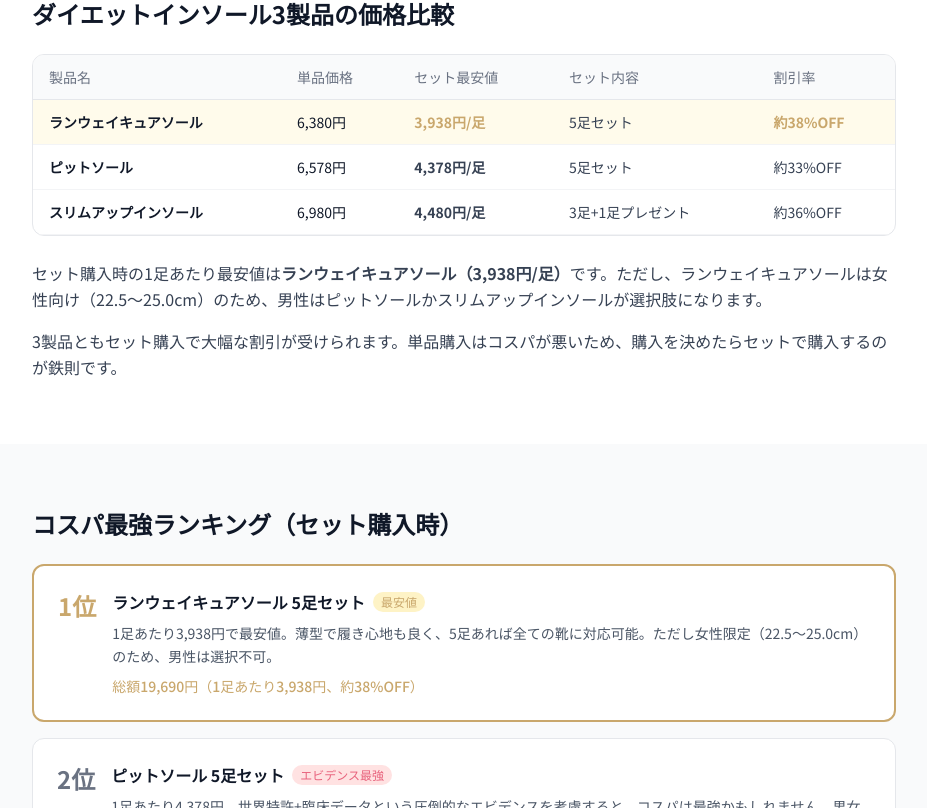
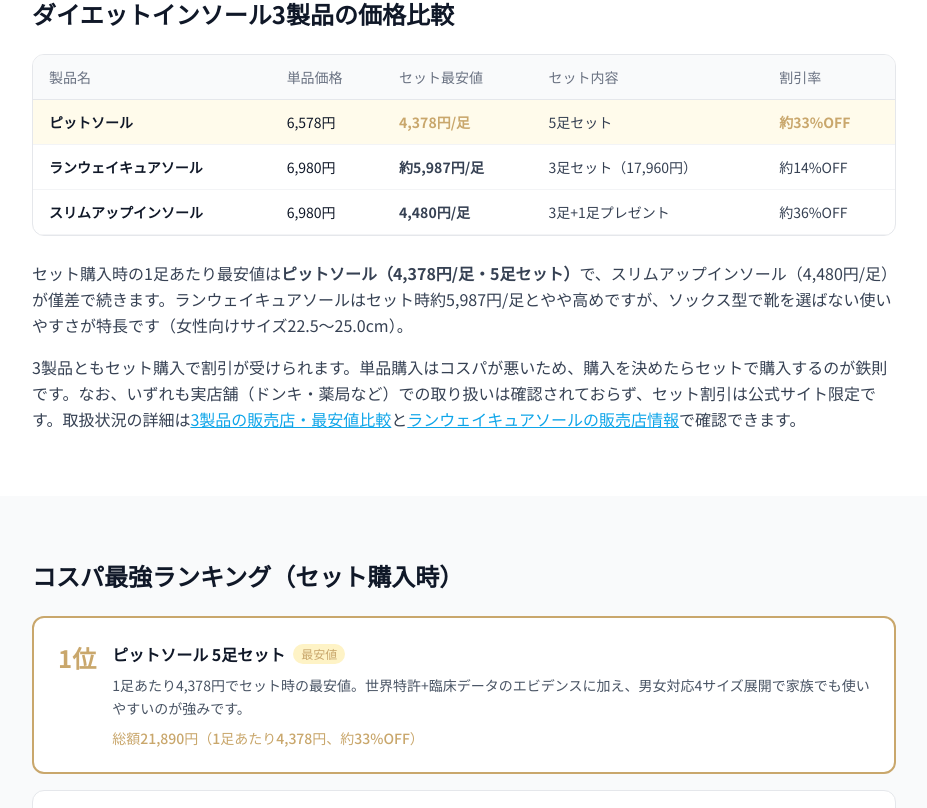
Before and after one commit to webmaster0818/sole-lab, a Next.js app: page /articles/cheap-insole in a window 1280 px wide. Shown: the part 592-1400 px from the top of the page, without its empty margins (176-1103 px from the left). Built offline with nearby package versions, Linux system fonts and the light colour scheme.

Commit message:
施策1: runway販売店クラスタ強化=旧価格残存6ファイルを承認済み公式価格に統一(cheap-insole/runway-coupon/walking-insole/slimup-coupon/desk-work/slimup-not-working)+cheap-insole/100kin→runway#where-to-buy内部リンク+sitemap lastmod7件

```diff
--- a/app/articles/cheap-insole/page.tsx
+++ b/app/articles/cheap-insole/page.tsx
@@ -41,7 +41,7 @@
   {
     question: "ダイエットインソールで一番安いのはどれですか？",
     answer:
-      "セット購入時の1足あたり最安値はランウェイキュアソールの5足セット（1足あたり3,938円）です。ただし、スリムアップインソールの3足+1足プレゼント（実質4足で17,920円、1足あたり4,480円）もコスパが良好です。単品で最も安いのはランウェイキュアソールの6,380円です。",
+      "セット購入時の1足あたり最安値はピットソールの5足セット（1足あたり4,378円）で、スリムアップインソールの3足+1足プレゼント（実質4足で17,920円、1足あたり4,480円）が僅差で続きます。ランウェイキュアソールは公式ラインナップが単品6,980円・2足セット11,980円・3足セット17,960円で、セット時は1足あたり約5,987円です。単品で最も安いのはピットソールの6,578円です。",
   },
   {
     question: "100均のインソールとダイエットインソールの違いは何ですか？",
@@ -56,7 +56,7 @@
   {
     question: "ダイエットインソールを安く買う方法は？",
     answer:
-      "最も安く買う方法は各製品の公式サイトでのセット購入です。3〜5足セットで25〜38%OFFになります。楽天やAmazonのポイント大量還元セール時も狙い目ですが、セット割引の方が確実にお得な場合がほとんどです。",
+      "最も安く買う方法は各製品の公式サイトでのセット購入です。セット購入で約14〜36%OFFになります。楽天やAmazonのポイント大量還元セール時も狙い目ですが、セット割引の方が確実にお得な場合がほとんどです。",
   },
   {
     question: "初めてダイエットインソールを試すなら、安い製品から始めるべきですか？",
@@ -179,18 +179,18 @@
                 </thead>
                 <tbody>
                   <tr className="border-b border-gray-100 bg-amber-50">
-                    <td className="py-3 px-4 text-gray-900 font-bold">ランウェイキュアソール</td>
-                    <td className="py-3 px-4 text-gray-900">6,380円</td>
-                    <td className="py-3 px-4 text-[#c9a76c] font-bold">3,938円/足</td>
+                    <td className="py-3 px-4 text-gray-900 font-bold">ピットソール</td>
+                    <td className="py-3 px-4 text-gray-900">6,578円</td>
+                    <td className="py-3 px-4 text-[#c9a76c] font-bold">4,378円/足</td>
                     <td className="py-3 px-4 text-gray-700">5足セット</td>
-                    <td className="py-3 px-4 text-[#c9a76c] font-bold">約38%OFF</td>
+                    <td className="py-3 px-4 text-[#c9a76c] font-bold">約33%OFF</td>
                   </tr>
                   <tr className="border-b border-gray-100">
-                    <td className="py-3 px-4 text-gray-900 font-bold">ピットソール</td>
-                    <td className="py-3 px-4 text-gray-900">6,578円</td>
-                    <td className="py-3 px-4 text-gray-700 font-bold">4,378円/足</td>
-                    <td className="py-3 px-4 text-gray-700">5足セット</td>
-                    <td className="py-3 px-4 text-gray-700">約33%OFF</td>
+                    <td className="py-3 px-4 text-gray-900 font-bold">ランウェイキュアソール</td>
+                    <td className="py-3 px-4 text-gray-900">6,980円</td>
+                    <td className="py-3 px-4 text-gray-700 font-bold">約5,987円/足</td>
+                    <td className="py-3 px-4 text-gray-700">3足セット（17,960円）</td>
+                    <td className="py-3 px-4 text-gray-700">約14%OFF</td>
                   </tr>
                   <tr className="border-b border-gray-100">
                     <td className="py-3 px-4 text-gray-900 font-bold">スリムアップインソール</td>
@@ -206,10 +206,10 @@
 
           <div className="space-y-4 text-gray-700 text-sm md:text-base leading-relaxed">
             <p>
-              セット購入時の1足あたり最安値は<strong>ランウェイキュアソール（3,938円/足）</strong>です。ただし、ランウェイキュアソールは女性向け（22.5〜25.0cm）のため、男性はピットソールかスリムアップインソールが選択肢になります。
+              セット購入時の1足あたり最安値は<strong>ピットソール（4,378円/足・5足セット）</strong>で、スリムアップインソール（4,480円/足）が僅差で続きます。ランウェイキュアソールはセット時約5,987円/足とやや高めですが、ソックス型で靴を選ばない使いやすさが特長です（女性向けサイズ22.5〜25.0cm）。
             </p>
             <p>
-              3製品ともセット購入で大幅な割引が受けられます。単品購入はコスパが悪いため、購入を決めたらセットで購入するのが鉄則です。
+              3製品ともセット購入で割引が受けられます。単品購入はコスパが悪いため、購入を決めたらセットで購入するのが鉄則です。なお、いずれも実店舗（ドンキ・薬局など）での取り扱いは確認されておらず、セット割引は公式サイト限定です。取扱状況の詳細は<Link href="/articles/where-to-buy-insole/" className="text-[#0ea5e9] underline">3製品の販売店・最安値比較</Link>と<Link href="/runway-cure-sole/#where-to-buy" className="text-[#0ea5e9] underline">ランウェイキュアソールの販売店情報</Link>で確認できます。
             </p>
           </div>
         </div>
@@ -228,13 +228,13 @@
                 <span className="text-2xl font-bold text-[#c9a76c] shrink-0">1位</span>
                 <div className="flex-1">
                   <div className="flex items-center gap-2 mb-2">
-                    <h3 className="text-base font-bold text-gray-900">ランウェイキュアソール 5足セット</h3>
+                    <h3 className="text-base font-bold text-gray-900">ピットソール 5足セット</h3>
                     <span className="text-xs bg-amber-100 text-[#c9a76c] px-2 py-0.5 rounded-full font-medium">最安値</span>
                   </div>
                   <p className="text-sm text-gray-600 leading-relaxed mb-2">
-                    1足あたり3,938円で最安値。薄型で履き心地も良く、5足あれば全ての靴に対応可能。ただし女性限定（22.5〜25.0cm）のため、男性は選択不可。
+                    1足あたり4,378円でセット時の最安値。世界特許+臨床データのエビデンスに加え、男女対応4サイズ展開で家族でも使いやすいのが強みです。
                   </p>
-                  <p className="text-sm font-medium text-[#c9a76c]">総額19,690円（1足あたり3,938円、約38%OFF）</p>
+                  <p className="text-sm font-medium text-[#c9a76c]">総額21,890円（1足あたり4,378円、約33%OFF）</p>
                 </div>
               </div>
             </div>
@@ -244,13 +244,13 @@
                 <span className="text-2xl font-bold text-gray-500 shrink-0">2位</span>
                 <div className="flex-1">
                   <div className="flex items-center gap-2 mb-2">
-                    <h3 className="text-base font-bold text-gray-900">ピットソール 5足セット</h3>
-                    <span className="text-xs bg-red-100 text-[#e8627c] px-2 py-0.5 rounded-full font-medium">エビデンス最強</span>
+                    <h3 className="text-base font-bold text-gray-900">スリムアップインソール 3足セット+1足</h3>
+                    <span className="text-xs bg-emerald-100 text-emerald-700 px-2 py-0.5 rounded-full font-medium">シェア向き</span>
                   </div>
                   <p className="text-sm text-gray-600 leading-relaxed mb-2">
-                    1足あたり4,378円。世界特許+臨床データという圧倒的なエビデンスを考慮すると、コスパは最強かもしれません。男女対応で4サイズ展開。
+                    1足あたり4,480円と僅差の2位。3足購入で1足プレゼントなので実質4足。フリーサイズで家族やパートナーとシェアでき、夫婦で使うなら1人あたり約9,000円です。
                   </p>
-                  <p className="text-sm font-medium text-[#c9a76c]">総額21,890円（1足あたり4,378円、約33%OFF）</p>
+                  <p className="text-sm font-medium text-[#c9a76c]">総額17,920円（実質4足、1足あたり4,480円、約36%OFF）</p>
                 </div>
               </div>
             </div>
@@ -260,13 +260,13 @@
                 <span className="text-2xl font-bold text-gray-400 shrink-0">3位</span>
                 <div className="flex-1">
                   <div className="flex items-center gap-2 mb-2">
-                    <h3 className="text-base font-bold text-gray-900">スリムアップインソール 3足セット+1足</h3>
-                    <span className="text-xs bg-emerald-100 text-emerald-700 px-2 py-0.5 rounded-full font-medium">シェア向き</span>
+                    <h3 className="text-base font-bold text-gray-900">ランウェイキュアソール 3足セット</h3>
+                    <span className="text-xs bg-sky-100 text-[#0ea5e9] px-2 py-0.5 rounded-full font-medium">薄型ソックス型</span>
                   </div>
                   <p className="text-sm text-gray-600 leading-relaxed mb-2">
-                    1足あたり4,480円。3足購入で1足プレゼントなので実質4足。フリーサイズで家族やパートナーとシェアでき、夫婦で使うなら1人あたり約9,000円。
+                    1足あたり約5,987円。足に直接装着するソックス型で靴を選ばず使えるのが独自の強み。女性向けサイズ（22.5〜25.0cm）です。
                   </p>
-                  <p className="text-sm font-medium text-[#c9a76c]">総額17,920円（実質4足、1足あたり4,480円、約36%OFF）</p>
+                  <p className="text-sm font-medium text-[#c9a76c]">総額17,960円（1足あたり約5,987円、約14%OFF）</p>
                 </div>
               </div>
             </div>
@@ -417,10 +417,10 @@
           <div className="grid grid-cols-1 md:grid-cols-2 gap-4">
             {[
               {
-                type: "とにかく安さ重視の女性",
-                recommendation: "ランウェイキュアソール 5足セット",
-                reason: "1足あたり3,938円で最安値。5足あれば全ての靴に対応でき、長期間使い回せます。",
-                price: "総額19,690円",
+                type: "とにかく安さ重視",
+                recommendation: "ピットソール 5足セット",
+                reason: "1足あたり4,378円でセット時の最安値。5足あれば全ての靴に対応でき、長期間使い回せます。",
+                price: "総額21,890円",
               },
               {
                 type: "効果と価格のバランス重視",
@@ -436,9 +436,9 @@
               },
               {
                 type: "まず1足だけ試したい",
-                recommendation: "ランウェイキュアソール 単品",
-                reason: "単品6,380円で3製品中最安。薄型で履き心地も良く、お試しに最適。",
-                price: "6,380円",
+                recommendation: "ピットソール 単品",
+                reason: "単品6,578円で3製品中最安。靴を選ばず使いたい女性はソックス型のランウェイキュアソール（単品6,980円）も選択肢です。",
+                price: "6,578円",
               },
             ].map((item) => (
               <div key={item.type} className="bg-white border border-gray-200 rounded-xl p-5">
@@ -478,9 +478,9 @@
                 <tbody>
                   <tr className="border-b border-gray-100">
                     <td className="py-3 px-4 text-gray-900 font-medium">ランウェイキュアソール</td>
-                    <td className="py-3 px-4 text-gray-900">3,938円/足</td>
+                    <td className="py-3 px-4 text-gray-900">約5,987円/足</td>
                     <td className="py-3 px-4 text-gray-700">約120日</td>
-                    <td className="py-3 px-4 text-[#c9a76c] font-bold">約33円/日</td>
+                    <td className="py-3 px-4 text-gray-700">約50円/日</td>
                   </tr>
                   <tr className="border-b border-gray-100">
                     <td className="py-3 px-4 text-gray-900 font-medium">ピットソール</td>
@@ -502,7 +502,7 @@
           <div className="bg-emerald-50 border border-emerald-200 rounded-xl p-5">
             <p className="text-sm text-gray-700 leading-relaxed">
               <span className="font-bold text-emerald-700">ポイント：</span>
-              どの製品も1日あたり30〜40円。缶コーヒー1本より安いコストで、毎日の歩行をダイエットに活用できます。ジムの月会費（5,000〜10,000円/月）と比べても圧倒的に安く、通勤しながら使えるため時間の節約にもなります。
+              どの製品も1日あたり約36〜50円。缶コーヒー1本前後のコストで、毎日の歩行をダイエットに活用できます。ジムの月会費（5,000〜10,000円/月）と比べても圧倒的に安く、通勤しながら使えるため時間の節約にもなります。
             </p>
           </div>
         </div>
--- a/app/articles/desk-work/page.tsx
+++ b/app/articles/desk-work/page.tsx
@@ -397,8 +397,8 @@
                 薄型で履き心地が良く、長時間の着用でも快適。3点アーチサポートによる美姿勢効果が期待できます。ただし女性向け（22.5〜25.0cm）のため、男性デスクワーカーには対応していません。
               </p>
               <div className="flex items-center gap-4 text-sm">
-                <span className="text-gray-500">単品：6,380円</span>
-                <span className="text-[#c9a76c] font-bold">セット：3,938円/足〜</span>
+                <span className="text-gray-500">単品：6,980円</span>
+                <span className="text-[#c9a76c] font-bold">セット：約5,987円/足〜</span>
               </div>
             </div>
           </div>
--- a/app/articles/runway-coupon/page.tsx
+++ b/app/articles/runway-coupon/page.tsx
@@ -41,12 +41,12 @@
   {
     question: "ランウェイキュアソールにクーポンコードはありますか？",
     answer:
-      "2026年4月現在、ランウェイキュアソール公式サイトで常時利用できるクーポンコードは確認されていません。ただし、公式サイトではセット割引（3足セット・5足セット）が常時適用されており、これが実質的な割引となっています。期間限定のキャンペーンで特別クーポンが発行される場合もあります。",
+      "2026年4月現在、ランウェイキュアソール公式サイトで常時利用できるクーポンコードは確認されていません。ただし、公式サイトではセット割引（2足セット・3足セット）が用意されており、これが実質的な割引となっています。期間限定のキャンペーンで特別クーポンが発行される場合もあります。",
   },
   {
     question: "ランウェイキュアソールを最安値で買うにはどうすればいいですか？",
     answer:
-      "最安値で購入するなら公式サイトのセット割引がおすすめです。3足セットなら1足あたり約4,000円前後、5足セットならさらに安くなります。楽天やAmazonはポイント還元がありますが、本体価格は公式サイトより高い場合が多いため、ポイント還元を含めた実質価格で比較しましょう。",
+      "最安値で購入するなら公式サイトのセット割引がおすすめです。3足セット（17,960円）なら1足あたり約5,987円です。楽天やAmazonはポイント還元がありますが、本体価格は公式サイトより高い場合が多いため、ポイント還元を含めた実質価格で比較しましょう。",
   },
   {
     question: "楽天やAmazonで買ったランウェイキュアソールは正規品ですか？",
@@ -56,7 +56,7 @@
   {
     question: "ランウェイキュアソールのセット割引は何足セットがお得ですか？",
     answer:
-      "コスパ最強は5足セットです。ただし、初めて購入する方は3足セット（約30%OFF）が無難です。通勤用・プライベート用・予備の3足あれば日常使用には十分で、サイズが合わなかった場合のリスクも抑えられます。リピーターなら5足セットで1足あたりの価格をさらに下げるのがお得です。",
+      "1足あたりの価格が最も下がるのは3足セット（17,960円、1足あたり約5,987円）です。2足セット（11,980円、1足あたり5,990円）とほぼ同単価のため、通勤用・プライベート用の2足で十分な方は2足セットでも損はありません。サイズが合うか不安な方はまず単品で試すのも選択肢です。",
   },
   {
     question: "ランウェイキュアソールのキャンペーンはいつ開催されますか？",
@@ -221,38 +221,38 @@
                 <tbody>
                   <tr className="border-b border-gray-100">
                     <td className="py-3 px-4 text-gray-900">1足単品</td>
-                    <td className="py-3 px-4 text-gray-900">6,380円</td>
-                    <td className="py-3 px-4 text-gray-900">6,380円</td>
+                    <td className="py-3 px-4 text-gray-900">6,980円</td>
+                    <td className="py-3 px-4 text-gray-900">6,980円</td>
                     <td className="py-3 px-4 text-gray-500">-</td>
                     <td className="py-3 px-4 text-gray-500">△</td>
                   </tr>
                   <tr className="border-b border-gray-100 bg-amber-50">
                     <td className="py-3 px-4 text-gray-900 font-bold">
-                      3足セット
+                      2足セット
                     </td>
                     <td className="py-3 px-4 text-gray-900 font-bold">
-                      13,134円
+                      11,980円
                     </td>
                     <td className="py-3 px-4 text-[#c9a76c] font-bold">
-                      4,378円
+                      5,990円
                     </td>
                     <td className="py-3 px-4 text-[#c9a76c] font-bold">
-                      約31%OFF
+                      約14%OFF
                     </td>
                     <td className="py-3 px-4 text-[#c9a76c] font-bold">◎</td>
                   </tr>
                   <tr className="border-b border-gray-100">
                     <td className="py-3 px-4 text-gray-900 font-bold">
-                      5足セット
+                      3足セット
                     </td>
                     <td className="py-3 px-4 text-gray-900 font-bold">
-                      19,690円
+                      17,960円
                     </td>
                     <td className="py-3 px-4 text-[#c9a76c] font-bold">
-                      3,938円
+                      約5,987円
                     </td>
                     <td className="py-3 px-4 text-[#c9a76c] font-bold">
-                      約38%OFF
+                      約14%OFF
                     </td>
                     <td className="py-3 px-4 text-[#c9a76c] font-bold">◎</td>
                   </tr>
@@ -263,10 +263,10 @@
 
           <div className="space-y-4 text-gray-700 text-sm md:text-base leading-relaxed">
             <p>
-              初めての方には<strong>3足セット（1足あたり4,378円、約31%OFF）</strong>がおすすめです。通勤用・プライベート用・予備の3足あれば日常使用に十分対応できます。
+              初めての方には<strong>2足セット（1足あたり5,990円、約14%OFF）</strong>が試しやすい選択です。通勤用・プライベート用の2足で日常使用に対応できます。
             </p>
             <p>
-              リピーターやご家族で使う方には5足セット（1足あたり3,938円、約38%OFF）がコスパ最強です。1足あたりの価格が4,000円を切るのは5足セットだけです。
+              ローテーション用に3足そろえるなら3足セット（17,960円、1足あたり約5,987円）が1足単価の最安です。価格は公式サイトの表示（2026年6月確認）に基づくため、購入前に最新の表示をご確認ください。
             </p>
           </div>
 
@@ -316,7 +316,7 @@
                       公式サイト（3足）
                     </td>
                     <td className="py-3 px-4 text-[#c9a76c] font-bold">
-                      4,378円
+                      約5,987円
                     </td>
                     <td className="py-3 px-4 text-gray-500">なし</td>
                     <td className="py-3 px-4 text-emerald-600 font-bold">
@@ -374,16 +374,16 @@
             {[
               {
                 rank: "1",
-                title: "公式サイト 5足セット",
-                desc: "1足あたり3,938円で最安値。家族やリピーターに最適。5足あれば全ての靴に対応でき、予備も確保できます。",
-                price: "総額19,690円（1足あたり3,938円）",
+                title: "公式サイト 3足セット",
+                desc: "1足あたり約5,987円で1足単価の最安。通勤用・プライベート用・予備の3足構成で全ての靴に対応できます。",
+                price: "総額17,960円（1足あたり約5,987円）",
                 badge: "最安値",
               },
               {
                 rank: "2",
-                title: "公式サイト 3足セット",
-                desc: "1足あたり4,378円で約31%OFF。初めての方に最もおすすめ。通勤用・プライベート用・予備の3足構成がベスト。",
-                price: "総額13,134円（1足あたり4,378円）",
+                title: "公式サイト 2足セット",
+                desc: "1足あたり5,990円で約14%OFF。初めての方に試しやすい構成。通勤用・プライベート用の2足から始められます。",
+                price: "総額11,980円（1足あたり5,990円）",
                 badge: "おすすめ",
               },
               {
@@ -453,7 +453,7 @@
               },
               {
                 title: "価格の確認",
-                desc: "定価6,380円の商品が2,000〜3,000円で売られている場合は偽物の可能性が高い。安すぎる価格には理由があります。",
+                desc: "定価6,980円の商品が2,000〜3,000円で売られている場合は偽物の可能性が高い。安すぎる価格には理由があります。",
               },
               {
                 title: "素材と品質",
@@ -576,9 +576,9 @@
                     <td className="py-3 px-4 text-gray-900 font-medium">
                       ランウェイキュアソール
                     </td>
-                    <td className="py-3 px-4 text-gray-900">6,380円</td>
+                    <td className="py-3 px-4 text-gray-900">6,980円</td>
                     <td className="py-3 px-4 text-[#c9a76c] font-bold">
-                      3,938円/足
+                      約5,987円/足
                     </td>
                     <td className="py-3 px-4 text-gray-700">○</td>
                   </tr>
@@ -672,7 +672,7 @@
           </h2>
           <div className="space-y-4 text-gray-700 text-sm md:text-base leading-relaxed">
             <p>
-              ランウェイキュアソールを最もお得に購入する方法は、<strong>公式サイトのセット割引</strong>を利用することです。3足セットなら1足あたり4,378円（約31%OFF）、5足セットなら1足あたり3,938円（約38%OFF）で購入できます。
+              ランウェイキュアソールを最もお得に購入する方法は、<strong>公式サイトのセット割引</strong>を利用することです。2足セットなら1足あたり5,990円、3足セットなら1足あたり約5,987円（約14%OFF）で購入できます（公式サイト表示・2026年6月確認）。
             </p>
             <p>
               楽天やAmazonはポイント還元がありますが、本体価格が高いため実質価格でも公式サイトが安いケースがほとんどです。正規品保証という安心感も含めると、公式サイトでの購入が最もおすすめです。
--- a/app/articles/slimup-coupon/page.tsx
+++ b/app/articles/slimup-coupon/page.tsx
@@ -496,8 +496,8 @@
                     <td className="py-3 px-4 text-gray-900 font-medium">
                       ランウェイキュアソール
                     </td>
-                    <td className="py-3 px-4 text-gray-900">6,380円</td>
-                    <td className="py-3 px-4 text-[#c9a76c] font-bold">3,938円/足</td>
+                    <td className="py-3 px-4 text-gray-900">6,980円</td>
+                    <td className="py-3 px-4 text-[#c9a76c] font-bold">約5,987円/足</td>
                     <td className="py-3 px-4 text-gray-700">薄型・女性向け</td>
                   </tr>
                 </tbody>
--- a/app/articles/slimup-not-working/page.tsx
+++ b/app/articles/slimup-not-working/page.tsx
@@ -569,7 +569,7 @@
                       item: "セット最安値",
                       slimup: "4,480円/足",
                       pitsole: "4,378円/足",
-                      runway: "3,938円/足",
+                      runway: "約5,987円/足",
                     },
                     {
                       item: "男女対応",
--- a/app/articles/walking-insole/page.tsx
+++ b/app/articles/walking-insole/page.tsx
@@ -266,11 +266,11 @@
               <div className="grid grid-cols-2 md:grid-cols-4 gap-3 text-sm mb-4">
                 <div>
                   <span className="text-gray-500 block text-xs">価格</span>
-                  <span className="text-gray-900 font-medium">6,380円</span>
+                  <span className="text-gray-900 font-medium">6,980円</span>
                 </div>
                 <div>
                   <span className="text-gray-500 block text-xs">セット最安値</span>
-                  <span className="text-[#c9a76c] font-bold">3,938円/足</span>
+                  <span className="text-[#c9a76c] font-bold">約5,987円/足</span>
                 </div>
                 <div>
                   <span className="text-gray-500 block text-xs">サイズ</span>
```
Also changed, not shown: app/articles/100kin-comparison/page.tsx (+8 -0 lines), 2 other files (tests, documents, lock files or other folders).
